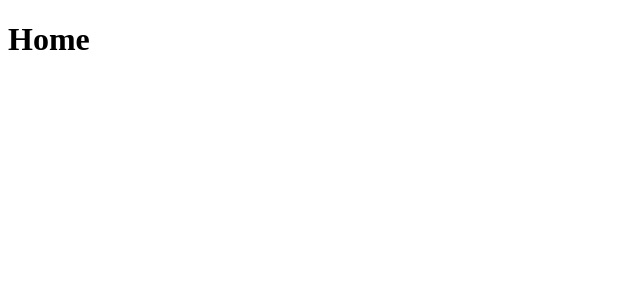
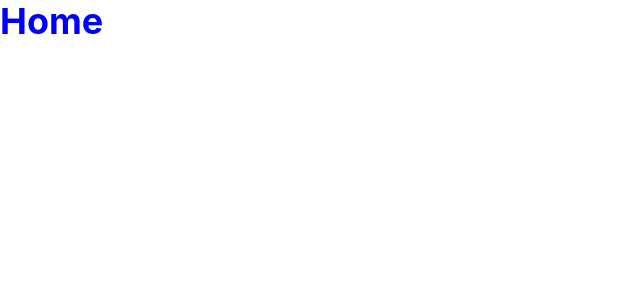
Before and after one commit to darkstudio-apps/contromed, a Next.js app: page / in a window 1280 px wide. Shown: the top 300 px of the page, without its empty margins (0-640 px from the left). Built offline with nearby package versions, Linux system fonts and the light colour scheme.

Commit message:
chore: add chakra-ui

```diff
--- a/package.json
+++ b/package.json
@@ -10,6 +10,10 @@
     "prepare": "husky install"
   },
   "dependencies": {
+    "@chakra-ui/react": "^1.8.8",
+    "@emotion/react": "^11",
+    "@emotion/styled": "^11",
+    "framer-motion": "^6",
     "next": "12.1.4",
     "react": "18.0.0",
     "react-dom": "18.0.0"
--- a/src/components/Title.tsx
+++ b/src/components/Title.tsx
@@ -1,5 +1,7 @@
+import { Heading } from "@chakra-ui/react"
+
 export function Title({ children }: any) {
   return (
-    <h1>{children}</h1>
+    <Heading color={"blue"}>{children}</Heading>
   )
 }
--- a/src/pages/_app.tsx
+++ b/src/pages/_app.tsx
@@ -1,7 +1,13 @@
-import type { AppProps } from 'next/app'
+import { ChakraProvider } from "@chakra-ui/react"
+import { theme } from "styles/theme"
 
-function MyApp({ Component, pageProps }: AppProps) {
-  return <Component {...pageProps} />
+// TODO: Tipar
+function MyApp({ Component, pageProps }: any) {
+  return (
+    <ChakraProvider theme={theme}>
+      <Component {...pageProps} />
+    </ChakraProvider>
+  )
 }
 
 export default MyApp
--- /dev/null
+++ b/src/styles/theme.ts
@@ -0,0 +1,12 @@
+import { extendTheme } from "@chakra-ui/react"
+
+// TODO: Setar as cores e fonts do projeto
+const colors = {
+  brand: {
+    900: "#1a365d",
+    800: "#153e75",
+    700: "#2a69ac",
+  },
+}
+
+export const theme = extendTheme({ colors })
```
Also changed, not shown: 1 other file (tests, documents, lock files or other folders).
